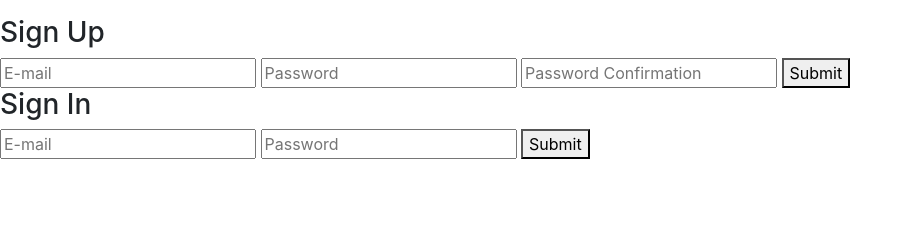
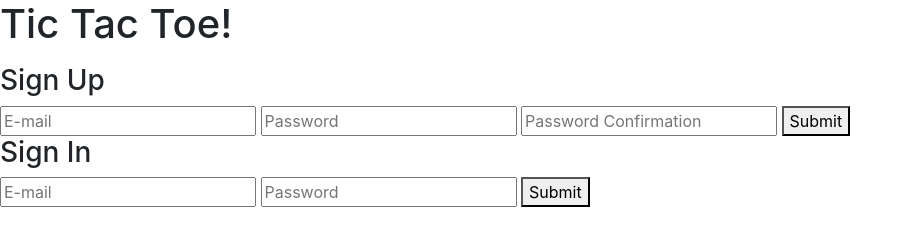
Before and after one commit to stevendo/tic_tac_toe, a website built with webpack: page index.html in a window 1280 px wide. Shown: the whole page, without its empty margins (0-913 px from the left). Built offline with nearby package versions, Linux system fonts and the light colour scheme.

Commit message:
cleaned up some code and tweaked

```diff
--- a/assets/scripts/app.js
+++ b/assets/scripts/app.js
@@ -14,7 +14,6 @@ $(() => {
   $('#sign-in').on('submit', authEvents.onSignIn)
   $('#change-password').on('submit', authEvents.onChangePassword)
   $('#sign-out').on('click', authEvents.onSignOut)
-  $('#game-board').hide()
   $('#start-new-game').on('click', gameEvents.onStartNewGame)
   // $('[data-cell-index=0]').on('click', gameEvents.onGameUpdate)
   // $('[data-cell-index=1]').on('click', gameEvents.onGameUpdate)
--- a/assets/scripts/auth/ui.js
+++ b/assets/scripts/auth/ui.js
@@ -4,12 +4,11 @@ const store = require('./../store')
 
 $('#sign-out-banner').hide()
 $('#sign-out').hide()
-// $('#sign-out-banner').hide()
-// $('#sign-out').hide()
 $('#start-new-game-banner').hide()
 $('#start-new-game').hide()
 $('#change-password-banner').hide()
 $('#change-password').hide()
+$('#game-board').hide()
 
 const createSuccess = function (responseData) {
   $('form').trigger('reset')
--- a/assets/scripts/game/events.js
+++ b/assets/scripts/game/events.js
@@ -163,12 +163,6 @@ const onGameUpdate = function (event) {
       // Count number of turns
       numTurns++
 
-      // You can't click here messaging
-      // if ($(event.target).hasClass('taken')) {
-      //   $('#status-message').text("You can't click there!")
-      //   numTurns-- // must subtract b/c click can't be counted
-      // }
-
       // If number of turns reaches 9, it's a draw
       if (numTurns <= 8) {
       // Messaging for next move
--- a/index.html
+++ b/index.html
@@ -1,7 +1,8 @@
 <!DOCTYPE html>
 <html>
     <head>
-      <title>Tic Tac Toe</title>
+      <title>Tic Tac Toe!</title>
+      <h1>Tic Tac Toe!</h1>
       <meta name="viewport" content="width=device-width, initial-scale=1">
 
       <!-- Do not add `link` tags-->
```
